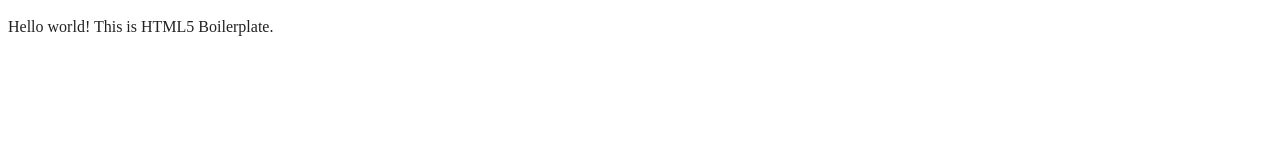
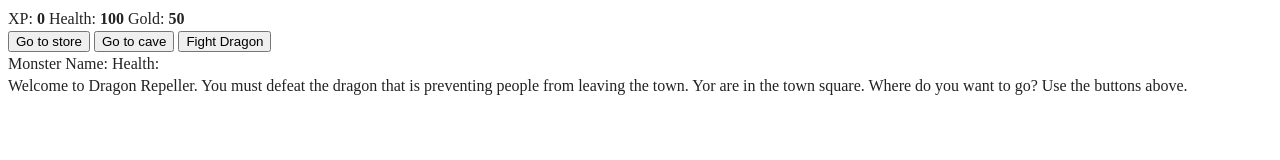
Before and after one commit to z-codez/dragon-repeller, a website built with webpack: page index.html in a window 1280 px wide. Built offline with nearby package versions, Linux system fonts and the light colour scheme.

Commit message:
Added all Html elements

```diff
--- a/index.html
+++ b/index.html
@@ -4,28 +4,31 @@
 <head>
   <meta charset="utf-8">
   <meta name="viewport" content="width=device-width, initial-scale=1">
-  <title></title>
+  <title>Dragon Repeller</title>
   <link rel="stylesheet" href="css/style.css">
-  <meta name="description" content="">
-
-  <meta property="og:title" content="">
-  <meta property="og:type" content="">
-  <meta property="og:url" content="">
-  <meta property="og:image" content="">
-  <meta property="og:image:alt" content="">
-
-  <link rel="icon" href="/favicon.ico" sizes="any">
-  <link rel="icon" href="/icon.svg" type="image/svg+xml">
-  <link rel="apple-touch-icon" href="icon.png">
-
-  <link rel="manifest" href="site.webmanifest">
-  <meta name="theme-color" content="#fafafa">
 </head>
 
 <body>
+  <div id="game">
+    <div id="stats">
+      <span class="stat">XP: <strong><span id="xpText">0</span></strong></span>
+      <span class="stat">Health: <strong><span id="healthText">100</span></strong></span>
+      <span class="stat">Gold: <strong><span id="goldText">50</span></strong></span>
+    </div>
+    <div id="controls">
+      <button id="button1">Go to store</button>
+      <button id="button2">Go to cave</button>
+      <button id="button3">Fight Dragon</button>
+    </div>
+    <div id="monsterStats">
+      <span class="stat">Monster Name: <strong><span id="monsterName"></span></strong></span>
+      <span class="stat">Health: <strong><span id="monsterHealth"></span></strong></span>
+    </div>
+    <div id="text">
+      Welcome to Dragon Repeller. You must defeat the dragon that is preventing people from leaving the town. Yor are in the town square. Where do you want to go? Use the buttons above.
+    </div>
+  </div>
 
-  <!-- Add your site or application content here -->
-  <p>Hello world! This is HTML5 Boilerplate.</p>
   <script src="js/app.js"></script>
 
 </body>
```
